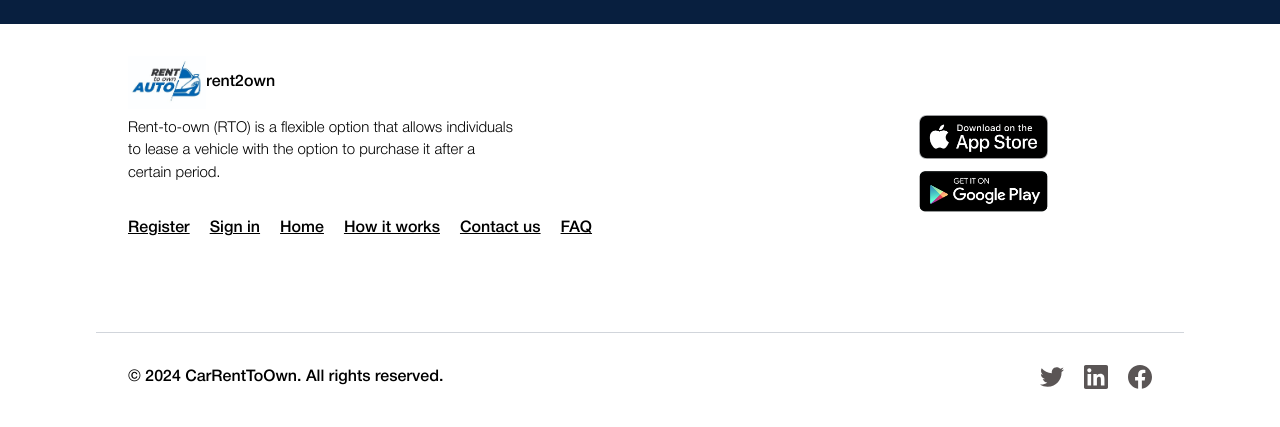
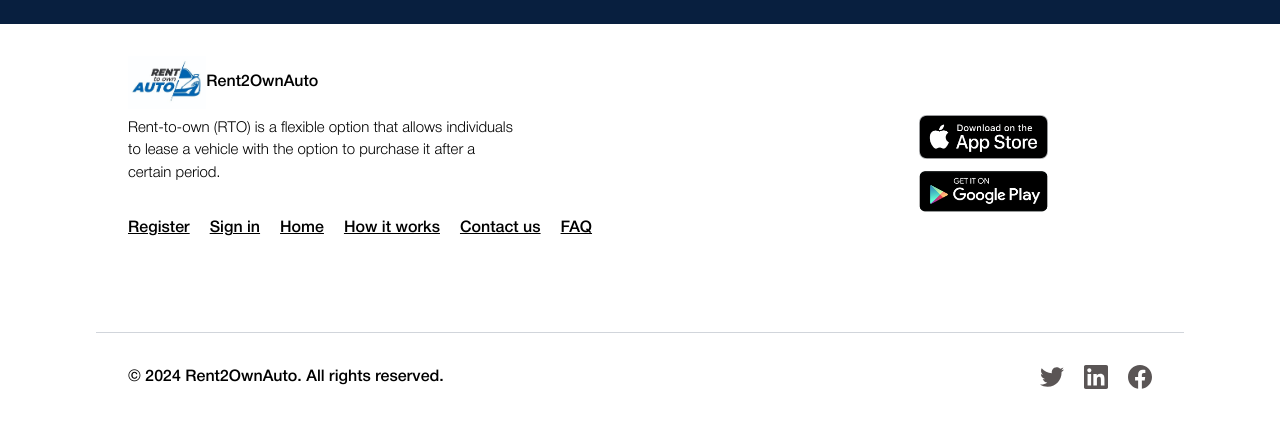
Before and after one commit to Orange-Invent-House-Ltd/car-rent-to-own, a React (Vite) app: page / in a window 1280 px wide. Shown: the part 5632-6059 px from the top of the page. Built offline with nearby package versions, Linux system fonts and the light colour scheme.

Commit message:
Update Footer.tsx

```diff
--- a/src/components/Footer.tsx
+++ b/src/components/Footer.tsx
@@ -15,7 +15,7 @@ const Footer = () => {
                 alt="My Balance Logo"
                 className="cursor-pointer w-[20%] "
               />
-              <p className="text-primary">rent2own</p>
+              <p className="text-primary">Rent2OwnAuto</p>
             </Link>
             <p className="text-wrap md:text-[15px] text-[16px] mt-2 font-light">
               Rent-to-own (RTO) is a flexible option that allows individuals to
@@ -113,7 +113,7 @@ const Footer = () => {
       {/* Desktop */}
       <div className="  mt-[4rem] px-[2rem] pb-6 md:flex hidden justify-between items-end border-t border-t-gray-300 ">
         <p className=" text-[16px]  ">
-          &copy; 2024 CarRentToOwn. All rights reserved.
+          &copy; 2024 Rent2OwnAuto. All rights reserved.
         </p>
         <ul className="flex gap-5 items-center mt-8">
           {socialLinks?.map((item) => (
@@ -137,7 +137,7 @@ const Footer = () => {
           ))}
         </ul>
         <p className=" text-[16px] mt-7">
-          &copy; 2024 CarRentToOwn. All rights reserved.
+          &copy; 2024 Rent2OwnAuto. All rights reserved.
         </p>
       </div>
     </footer>
```
